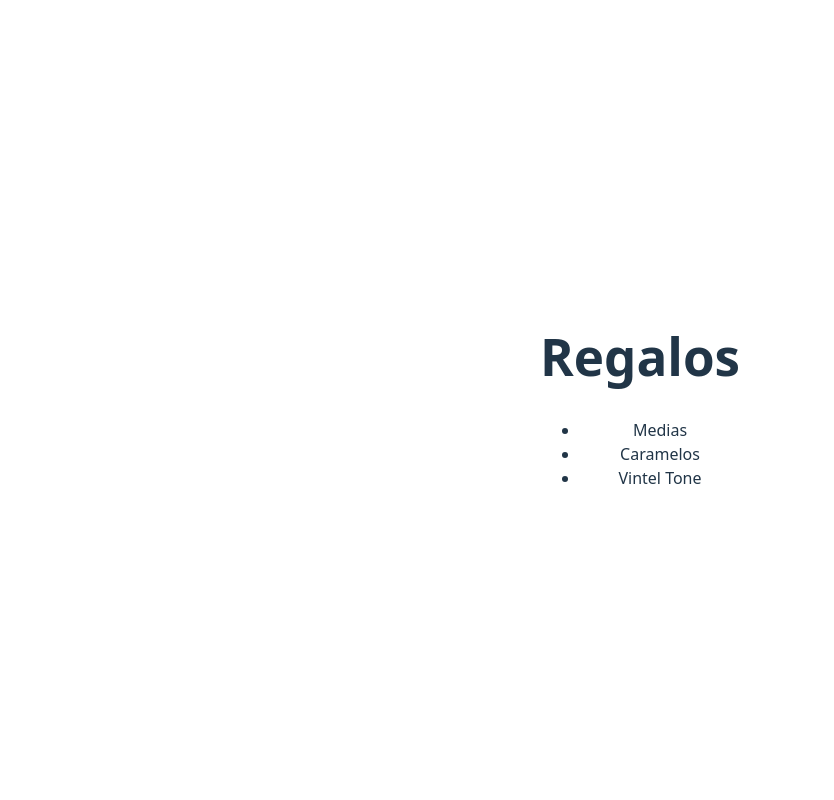
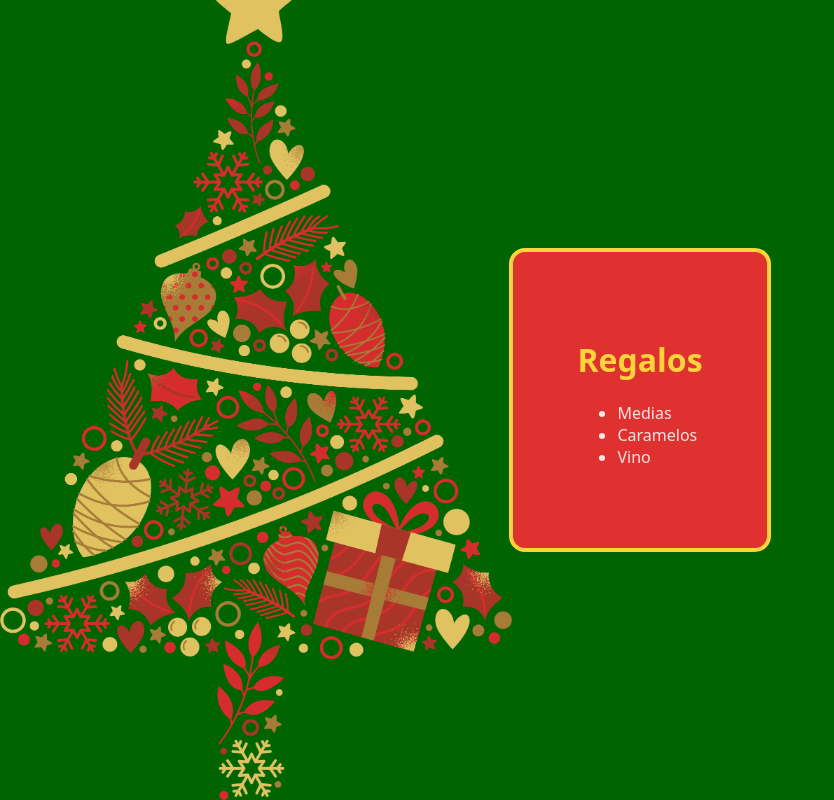
Before and after one commit to FelipeAlvarad63/24-days-adviency, a website built with Vite: page index.html in a window 1280 px wide. Shown: the whole page, without its empty margins (0-834 px from the left). Built offline with nearby package versions, Linux system fonts and the light colour scheme.

Commit message:
feat: day 1 added colors

```diff
--- a/index.html
+++ b/index.html
@@ -4,7 +4,7 @@
     <meta charset="UTF-8" />
     <link rel="icon" type="image/svg+xml" href="/vite.svg" />
     <meta name="viewport" content="width=device-width, initial-scale=1.0" />
-    <title>Vite App</title>
+    <title>24 Days Adviency</title>
   </head>
   <body>
     <div id="app"></div>
--- /dev/null
+++ b/src/components/day1.js
@@ -0,0 +1,12 @@
+const compDay1 = `
+<main class="container__adviency">
+  <h1 class="title">Regalos</h1>
+  <ul class="container__gifts">
+    <li>Medias</li>
+    <li>Caramelos</li>
+    <li>Vino</li>
+  </ul>
+</main>
+`;
+
+export { compDay1 };
--- a/src/main.js
+++ b/src/main.js
@@ -1,4 +1,4 @@
 import './style.css'
-import { compDay0 } from './components/day0';
+import { compDay1 } from './components/day1';
 
-document.querySelector('#app').innerHTML = compDay0;
+document.querySelector('#app').innerHTML = compDay1;
--- a/src/style.css
+++ b/src/style.css
@@ -1,25 +1,19 @@
 :root {
   font-family: system-ui, Avenir, Helvetica, Arial, sans-serif;
-  line-height: 1.5;
-  font-weight: 400;
 
-  color-scheme: light dark;
-  color: rgba(255, 255, 255, 0.87);
-  background-color: #242424;
+  /*
+  Colors based on the Christmas theme
+  --primary-red: #e03131;
+  --color-secondary-golden: #ffd43b;
+  --color-white: #ffffffde;
+  --color-green: #006400;
+  */
 
-  font-synthesis: none;
-  text-rendering: optimizeLegibility;
-  -webkit-font-smoothing: antialiased;
-  -moz-osx-font-smoothing: grayscale;
-}
 
-a {
-  font-weight: 500;
-  color: #646cff;
-  text-decoration: inherit;
-}
-a:hover {
-  color: #535bf2;
+  --color-primary-red: #e03131;
+  --color-secondary-golden: #ffd43b;
+  --color-white: #ffffffde;
+  --color-green: #006400;
 }
 
 body {
@@ -30,67 +24,30 @@ body {
   min-height: 100vh;
 }
 
-h1 {
-  font-size: 3.2em;
-  line-height: 1.1;
-}
-
 #app {
   max-width: 1280px;
   margin: 0 auto;
   padding: 2rem;
-  text-align: center;
 }
 
-.logo {
-  height: 6em;
-  padding: 1.5em;
-  will-change: filter;
-  transition: filter 300ms;
-}
-.logo:hover {
-  filter: drop-shadow(0 0 2em #646cffaa);
-}
-.logo.vanilla:hover {
-  filter: drop-shadow(0 0 2em #f7df1eaa);
+body {
+  background: url(/assets/img_arbol_navidad.png), var(--color-green);
+  background-position: left bottom;
+  background-size: 40%;
+  background-repeat: no-repeat;
 }
 
-.card {
-  padding: 2em;
+.container__adviency {
+  padding: 4rem;
+  border: 4px solid var(--color-secondary-golden);
+  background-color: var(--color-primary-red);
+  border-radius: 1rem;
 }
 
-.read-the-docs {
-  color: #888;
+.container__adviency .title {
+  color: var(--color-secondary-golden);
 }
 
-button {
-  border-radius: 8px;
-  border: 1px solid transparent;
-  padding: 0.6em 1.2em;
-  font-size: 1em;
-  font-weight: 500;
-  font-family: inherit;
-  background-color: #1a1a1a;
-  cursor: pointer;
-  transition: border-color 0.25s;
+.container__adviency .container__gifts {
+  color: var(--color-white);
 }
-button:hover {
-  border-color: #646cff;
-}
-button:focus,
-button:focus-visible {
-  outline: 4px auto -webkit-focus-ring-color;
-}
-
-@media (prefers-color-scheme: light) {
-  :root {
-    color: #213547;
-    background-color: #ffffff;
-  }
-  a:hover {
-    color: #747bff;
-  }
-  button {
-    background-color: #f9f9f9;
-  }
-}
```
Also changed, not shown: assets/img_arbol_navidad.png (added), assets/ss_day_0.jpg (added), src/javascript.svg (deleted).
